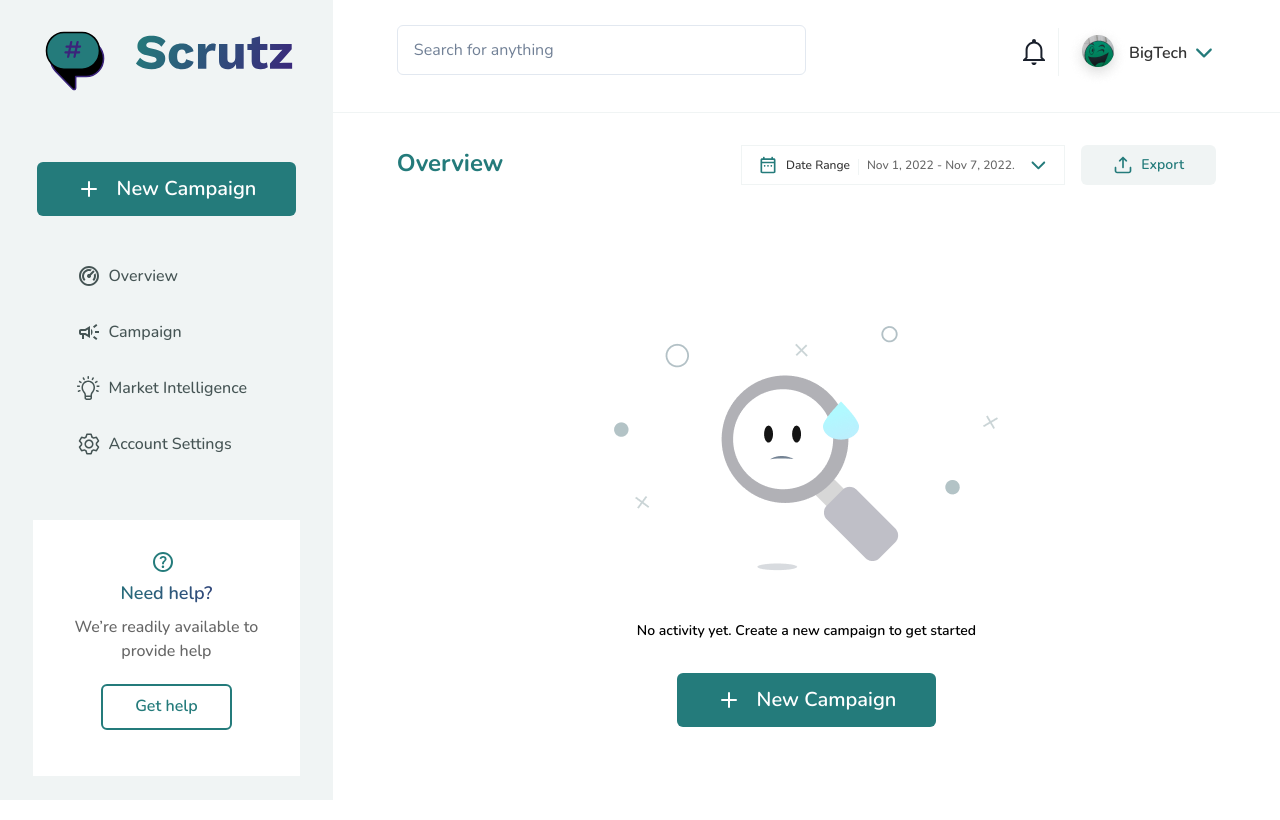
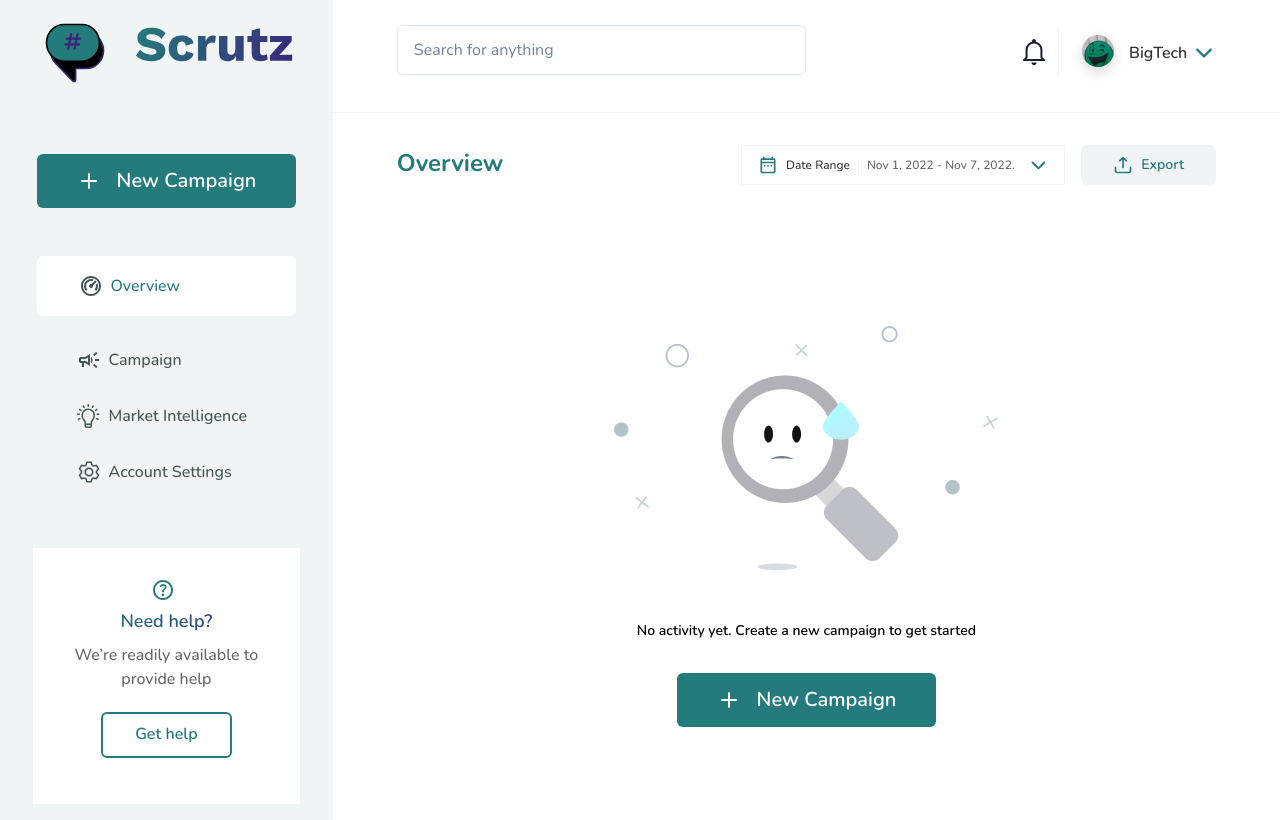
Before and after one commit to Demi-la/Campaign, a React (Create React App) app: page /Overview in a window 1280 px wide. Built offline with nearby package versions, Linux system fonts and the light colour scheme.

Commit message:
added pagination

```diff
--- a/public/index.html
+++ b/public/index.html
@@ -6,8 +6,8 @@
     <meta name="viewport" content="width=device-width, initial-scale=1" />
     <meta name="theme-color" content="#000000" />
     <meta
-      name="description"
-      content="Web site created using create-react-app"
+      name="Campaign"
+      content="Infinion Assessment"
     />
     <link rel="apple-touch-icon" href="%PUBLIC_URL%/logo192.png" />
     <link rel="manifest" href="%PUBLIC_URL%/manifest.json" />
--- a/src/component/Layout/Nav.tsx
+++ b/src/component/Layout/Nav.tsx
@@ -1,20 +1,24 @@
-import { Box, Image, List, ListItem, Text } from "@chakra-ui/react";
+import { Box, Flex, Image, List, ListItem, Text } from "@chakra-ui/react";
 import logo from "../../assets/svgs/logo.svg";
 import { FiPlus } from "react-icons/fi";
 import CustomButton from "../Button";
-import  overviewIcon from "../../assets/svgs/overviewIcon.svg";
+import overviewIcon from "../../assets/svgs/overviewIcon.svg";
 import campaignIcon from "../../assets/svgs/campaignIcon.svg";
 import market from "../../assets/svgs/market.svg";
 import settings from "../../assets/svgs/settings.svg";
 import questionMark from "../../assets/svgs/questionMark.svg";
-import { useNavigate } from "react-router-dom";
-import { Link } from "react-router-dom";
+import { useNavigate, Link, useLocation } from "react-router-dom";
 
 const Nav = () => {
   const navigate = useNavigate();
+  const location = useLocation();
+
   const handleNavigate = () => {
     navigate("/NewCampaign");
-  }
+  };
+
+  const isActive = (path: string) => location.pathname === path;
+
   return (
     <Box
       background={"#F0F4F4"}
@@ -47,10 +51,19 @@ const Nav = () => {
           color={"#455454"}
           fontWeight={"500"}
           fontSize={"16px"}
-          ml={"2.5rem"}
         >
           <Link to={`/Overview`}>
-            <ListItem display={"flex"} alignItems={"center"} mt={"2rem"}>
+            <ListItem
+              display={"flex"}
+              alignItems={"center"}
+              mt={"2rem"}
+              padding={isActive("/Overview") ? "1rem 0rem" : "0"}
+              border={isActive("/Overview") ? "2px solid white" : "none"}
+              color={isActive("/Overview") ? "#247B7B" : "#455454"}
+              borderRadius={"md"}
+              backgroundColor={isActive("/Overview") ? "white" : "none"}
+            >
+              <Flex ml={"2.5rem"}>
                 <Image
                   src={overviewIcon}
                   alt="Overview Icon"
@@ -58,10 +71,21 @@ const Nav = () => {
                   mr={2}
                 />
                 Overview
+              </Flex>
             </ListItem>
           </Link>
           <Link to={`/`}>
-            <ListItem display={"flex"} alignItems={"center"} mt={"2rem"}>
+            <ListItem
+              display={"flex"}
+              alignItems={"center"}
+              mt={"2rem"}
+              padding={isActive("/") ? "1rem 0rem" : "0"}
+              border={isActive("/") ? "2px solid white" : "none"}
+              color={isActive("/") ? "#247B7B" : "#455454"}
+              borderRadius={"md"}
+              backgroundColor={isActive("/") ? "white" : "none"}
+            >
+              <Flex ml={"2.5rem"}>
                 <Image
                   src={campaignIcon}
                   alt="Campaign Icon"
@@ -69,15 +93,27 @@ const Nav = () => {
                   mr={2}
                 />
                 Campaign
+              </Flex>
             </ListItem>
           </Link>
-          <ListItem display={"flex"} alignItems={"center"}>
+
+          <ListItem display={"flex"} alignItems={"center"} mt={"2rem"}>
+            <Flex ml={"2.5rem"}>
               <Image src={market} alt="Market Icon" boxSize="1.5rem" mr={2} />
               Market Intelligence
+            </Flex>
           </ListItem>
-          <ListItem display={"flex"} alignItems={"center"}>
-            <Image src={settings} alt="Settings Icon" boxSize="1.5rem" mr={2} />
+
+          <ListItem display={"flex"} alignItems={"center"} mt={"2rem"}>
+            <Flex ml={"2.5rem"}>
+              <Image
+                src={settings}
+                alt="Settings Icon"
+                boxSize="1.5rem"
+                mr={2}
+              />
               Account Settings
+            </Flex>
           </ListItem>
         </List>
       </Box>
--- a/src/pages/Campaigns/Table.tsx
+++ b/src/pages/Campaigns/Table.tsx
@@ -1,16 +1,15 @@
-import { useState } from "react";
+import React, { useState } from "react";
 import {
-  Box,
   Table,
   Thead,
   Tbody,
-  Tfoot,
   Tr,
   Th,
   Td,
-  TableCaption,
   TableContainer,
   Button,
+  Flex,
+  Text,
 } from "@chakra-ui/react";
 import {
   ColumnSort,
@@ -21,20 +20,20 @@ import {
   getSortedRowModel,
   useReactTable,
 } from "@tanstack/react-table";
-import Pagination from "./Pagination";
-
 
 interface TableType {
   columns?: any;
   data?: any;
   onSortingChange?: boolean;
+}
 
-}
 const CustomTable: React.FC<TableType> = (props) => {
   const { data, columns } = props;
 
   const [sorting, setSorting] = useState<ColumnSort[]>([]);
   const [filtering, setFiltering] = useState("");
+  const [pageIndex, setPageIndex] = useState(0);
+  const [pageSize, setPageSize] = useState(10);
 
   const table = useReactTable({
     data,
@@ -46,12 +45,51 @@ const CustomTable: React.FC<TableType> = (props) => {
     state: {
       sorting: sorting,
       globalFilter: filtering,
-
+      pagination: {
+        pageIndex,
+        pageSize,
+      },
     },
     onSortingChange: setSorting,
     onGlobalFilterChange: setFiltering,
+    onPaginationChange: (updater) => {
+      if (typeof updater === "function") {
+        const { pageIndex: newPageIndex, pageSize: newPageSize } = updater(
+          table.getState().pagination
+        );
+        setPageIndex(newPageIndex);
+        setPageSize(newPageSize);
+      } else {
+        setPageIndex(updater.pageIndex ?? pageIndex);
+        setPageSize(updater.pageSize ?? pageSize);
+      }
+    },
+  });
 
-  });
+  const handleFirstPage = () => {
+    if (table.getCanPreviousPage()) {
+      table.setPageIndex(0);
+    }
+  };
+
+  const handlePreviousPage = () => {
+    if (table.getCanPreviousPage()) {
+      table.previousPage();
+    }
+  };
+
+  const handleNextPage = () => {
+    if (table.getCanNextPage()) {
+      table.nextPage();
+    }
+  };
+
+  const handleLastPage = () => {
+    if (table.getCanNextPage()) {
+      table.setPageIndex(table.getPageCount() - 1);
+    }
+  };
+
   return (
     <>
       <TableContainer mt={"3rem"}>
@@ -95,24 +133,44 @@ const CustomTable: React.FC<TableType> = (props) => {
         </Table>
       </TableContainer>
 
-      <div>
-        <button
+      <Flex mt="2.5rem" justifyContent="space-between" alignItems="center">
+        <Button
+          onClick={handleFirstPage}
           disabled={!table.getCanPreviousPage()}
-          onClick={() => table.setPageIndex(0)}
-
+          background={"#247B7B"}
+          color={"white"}
         >
-          back
-        </button>
-        <button
+          First
+        </Button>
+        <Button
+          onClick={handlePreviousPage}
+          disabled={!table.getCanPreviousPage()}
+          background={"#247B7B"}
+          color={"white"}
+        >
+          Previous
+        </Button>
+        <Text>
+          Page {table.getState().pagination.pageIndex + 1} of{" "}
+          {table.getPageCount()}
+        </Text>
+        <Button
+          onClick={handleNextPage}
           disabled={!table.getCanNextPage()}
-          onClick={() => table.setPageIndex(table.getPageCount() - 1)}
-
+          background={"#247B7B"}
+          color={"white"}
         >
-          next
-        </button>
-      </div>
-
-      {/* <Pagination table={table} /> */}
+          Next
+        </Button>
+        <Button
+          onClick={handleLastPage}
+          disabled={!table.getCanNextPage()}
+          background={"#247B7B"}
+          color={"white"}
+        >
+          Last
+        </Button>
+      </Flex>
     </>
   );
 };
--- a/src/pages/Overview/index.tsx
+++ b/src/pages/Overview/index.tsx
@@ -65,7 +65,7 @@ const OverView = () => {
             No activity yet. Create a new campaign to get started
           </Text>
 
-          <Link to={`/`}>
+          <Link to={`/NewCampaign`}>
             <CustomButton bgColor="#247B7B">
               <Box
                 fontWeight="600"
```
Also changed, not shown: src/pages/Campaigns/Pagination.tsx (deleted, +0 -53 lines). Lines whose indentation alone changed are shown as unchanged.
